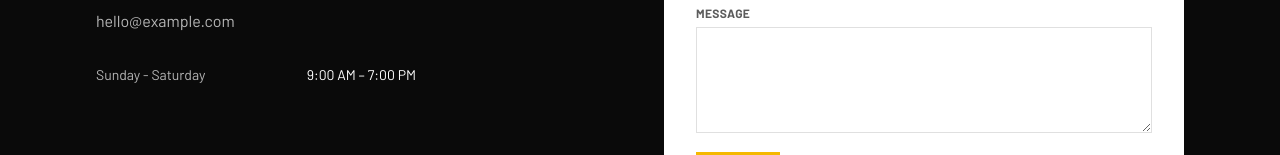
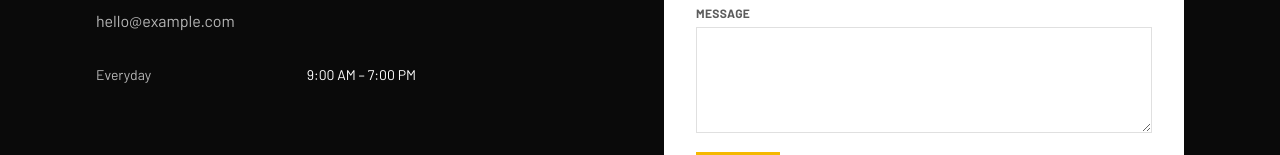
Before and after one commit to thefriendlychemist/trucks, a Next.js app: page / in a window 1280 px wide. Shown: the part 2927-3082 px from the top of the page. Built offline with nearby package versions, Linux system fonts and the light colour scheme.

Commit message:
Update operating days from 'Sunday - Saturday' to 'Everyday'

```diff
--- a/src/components/Location.tsx
+++ b/src/components/Location.tsx
@@ -45,7 +45,7 @@ export function Location() {
 
           <ul className="mt-8 space-y-2 text-sm text-white/70">
             <li className="flex max-w-xs justify-between gap-6">
-              <span>Sunday - Saturday</span>
+              <span>Everyday</span>
               <span className="text-white">9:00 AM – 7:00 PM</span>
             </li>
           </ul>
```
